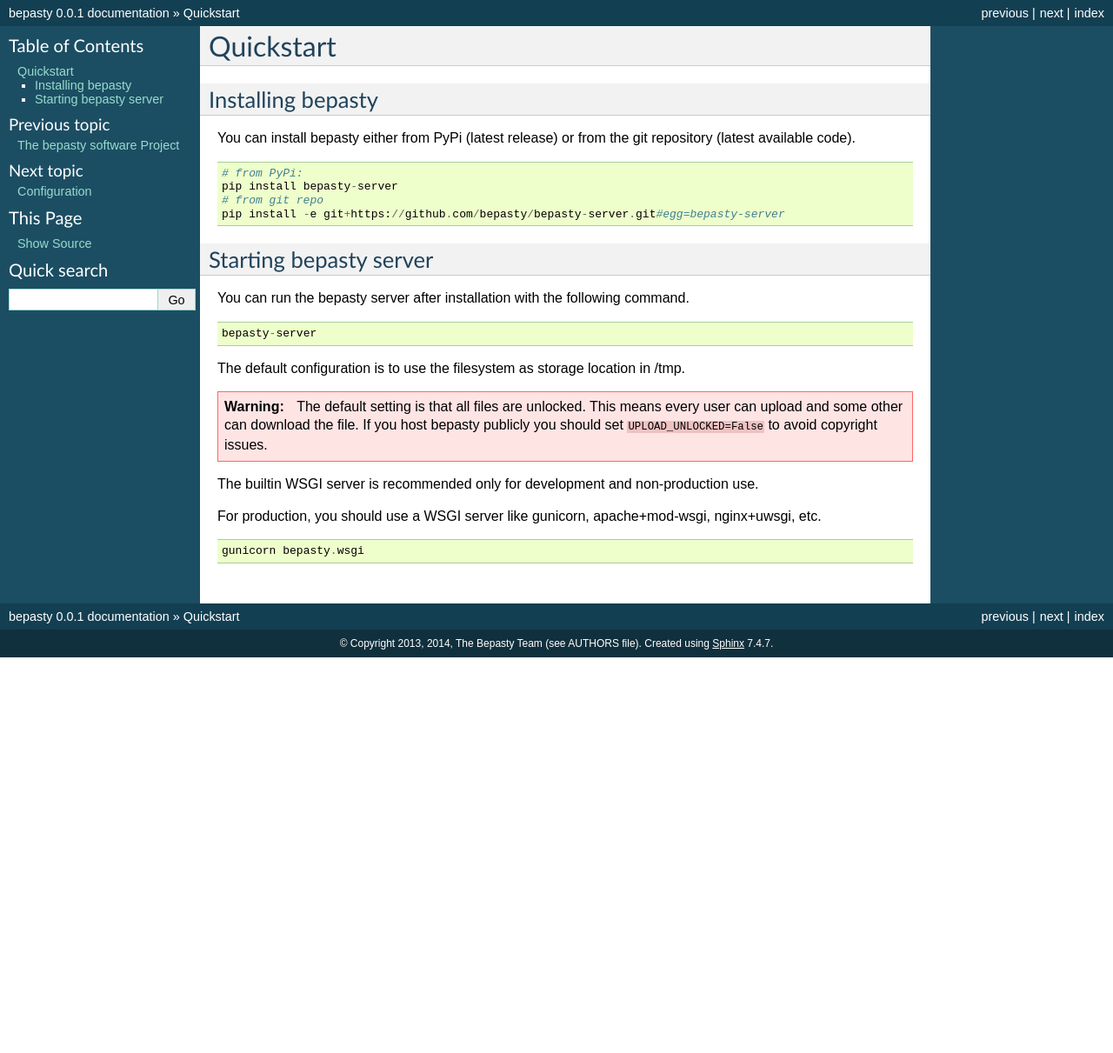
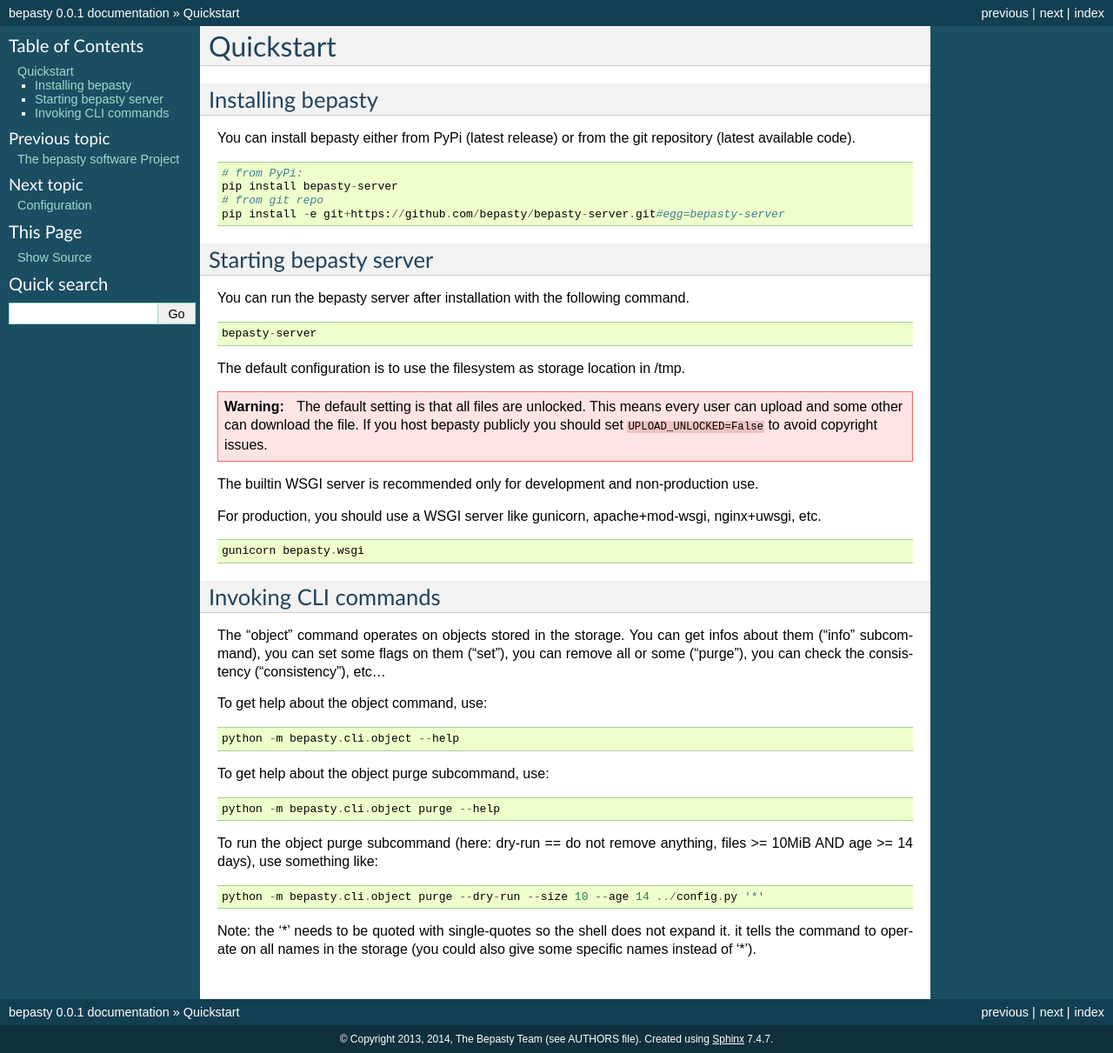
Before and after one commit to bepasty/bepasty-server, a Sphinx documentation site: the page built from docs/source/quickstart.rst, in a window 1280 px wide. Shown: the whole page at 87% size. Built offline with Sphinx 7.4.7, drawn with Linux system fonts in a browser that asks for light colours; before the commit the page ends 900 px from its top, so only the background shows below that.

Commit message:
add docs about the cli commands

```diff
--- a/docs/source/quickstart.rst
+++ b/docs/source/quickstart.rst
@@ -38,3 +38,35 @@
 ::
 
     gunicorn bepasty.wsgi
+
+
+Invoking CLI commands
+---------------------
+
+The "object" command operates on objects stored in the storage. You can get infos about them ("info" subcommand),
+you can set some flags on them ("set"), you can remove all or some ("purge"), you can check the consistency
+("consistency"), etc...
+
+To get help about the object command, use:
+
+::
+
+    python -m bepasty.cli.object --help
+
+
+To get help about the object purge subcommand, use:
+
+::
+
+    python -m bepasty.cli.object purge --help
+
+
+To run the object purge subcommand (here: dry-run == do not remove anything, files >= 10MiB AND age >= 14 days),
+use something like:
+
+::
+
+    python -m bepasty.cli.object purge --dry-run --size 10 --age 14 ../config.py '*'
+
+Note: the '*' needs to be quoted with single-quotes so the shell does not expand it. it tells the command to operate
+on all names in the storage (you could also give some specific names instead of '*').
```
